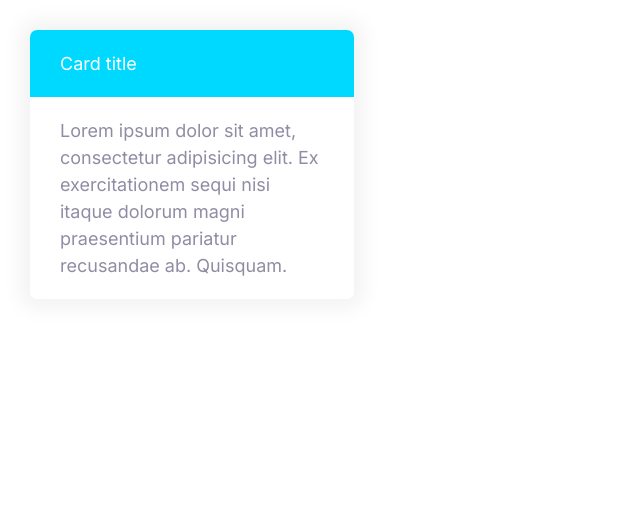
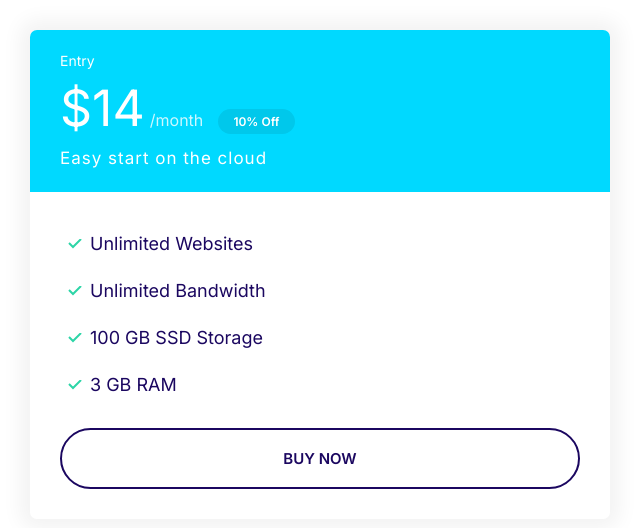
Before and after one commit to SavaEma/moshify-project, a website: page index.html in a window 1280 px wide. Shown: the whole page, without its empty margins (0-643 px from the left). Drawn offline with Linux system fonts and the light colour scheme.

Commit message:
build the plans component

```diff
--- a/css/styles.scss
+++ b/css/styles.scss
@@ -125,6 +125,7 @@ a {
 
   &--small {
     font-size: 1.6rem;
+    padding: 0.5rem 1.5rem;
   }
 
   @include media-min-width(1024px) {
@@ -313,5 +314,59 @@ a {
       background-color: map-get($colors, secondary);
       color: #fff;
     }
+    & .badge--secondary {
+      background-color: darken(map-get($colors, secondary), 4%);
+    }
   }
 }
+
+// PLANS
+
+.plan {
+  &__name {
+    color: #fff;
+    margin: 0;
+    font-weight: 500;
+    font-size: 2.4rem;
+  }
+
+  &__price {
+    font-size: 6rem;
+  }
+
+  &__billing-cycle {
+    font-size: 2.4rem;
+    font-weight: 300;
+    opacity: 0.8;
+    margin-right: 1rem;
+  }
+
+  &__description {
+    display: block;
+    font-size: 2rem;
+    font-weight: 300;
+    letter-spacing: 1px;
+  }
+
+  & .list__item {
+    margin-bottom: 2rem;
+  }
+
+  @include media-min-width(1024px) {
+    &__name {
+      font-size: 1.4rem;
+    }
+
+    &__price {
+      font-size: 5rem;
+    }
+
+    &__billing-cycle {
+      font-size: 1.6rem;
+    }
+
+    &__description {
+      font-size: 1.7rem;
+    }
+  }
+}
--- a/index.html
+++ b/index.html
@@ -14,13 +14,25 @@
     <link rel="stylesheet" href="css/styles.css" />
   </head>
   <body>
-    <div style="width: 30%; padding: 3rem">
-      <div class="card card--secondary">
-        <header class="card__header">Card title</header>
-        <div class="card__body">
-          Lorem ipsum dolor sit amet, consectetur adipisicing elit. Ex
-          exercitationem sequi nisi itaque dolorum magni praesentium pariatur
-          recusandae ab. Quisquam.
+    <div style="width: 50%; padding: 3rem">
+      <div class="plan">
+        <div class="card card--secondary">
+          <header class="card__header">
+            <h3 class="plan__name">Entry</h3>
+            <span class="plan__price">$14</span>
+            <span class="plan__billing-cycle">/month</span>
+            <span class="badge badge--secondary badge--small">10% Off</span>
+            <span class="plan__description">Easy start on the cloud</span>
+          </header>
+          <div class="card__body">
+            <ul class="list list--tick">
+              <li class="list__item">Unlimited Websites</li>
+              <li class="list__item">Unlimited Bandwidth</li>
+              <li class="list__item">100 GB SSD Storage</li>
+              <li class="list__item">3 GB RAM</li>
+            </ul>
+            <button class="btn btn--outline btn--block">Buy now</button>
+          </div>
         </div>
       </div>
     </div>
```
Also changed, not shown: components/plans.html (added, +22 -0 lines), css/styles.css, 1 other file.
